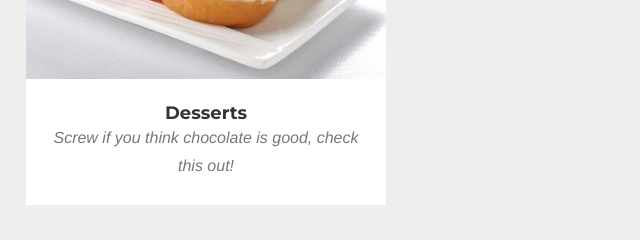
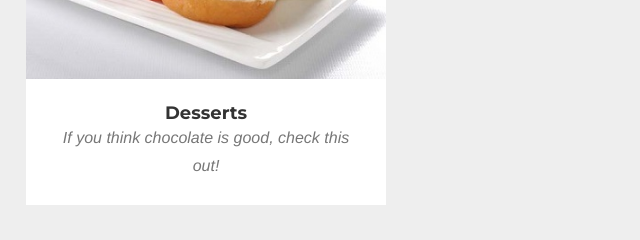
Before and after one commit to AmbrosialPalate/ambrosialpalate, a website: page index.html in a window 1280 px wide. Shown: the part 2560-2800 px from the top of the page, 434-1074 px from the left. Drawn offline with Linux system fonts and the light colour scheme; a web font is replaced by a local one.

Commit message:
more stuff

```diff
--- a/index.html
+++ b/index.html
@@ -215,7 +215,7 @@
                     </a>
                     <div class="portfolio-caption">
                         <h4>Desserts</h4>
-                        <p class="text-muted">Screw if you think chocolate is good, check this out!</p>
+                        <p class="text-muted">If you think chocolate is good, check this out!</p>
                     </div>
                 </div>
             </div>
```
